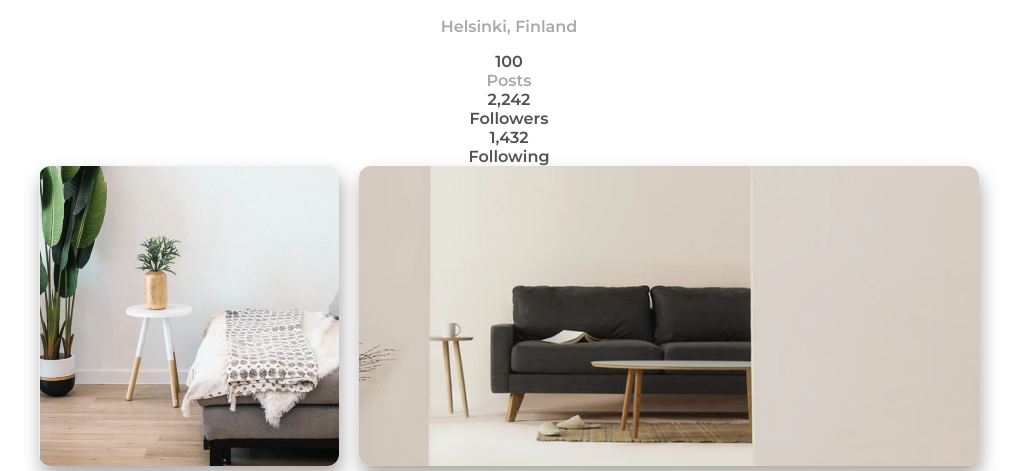
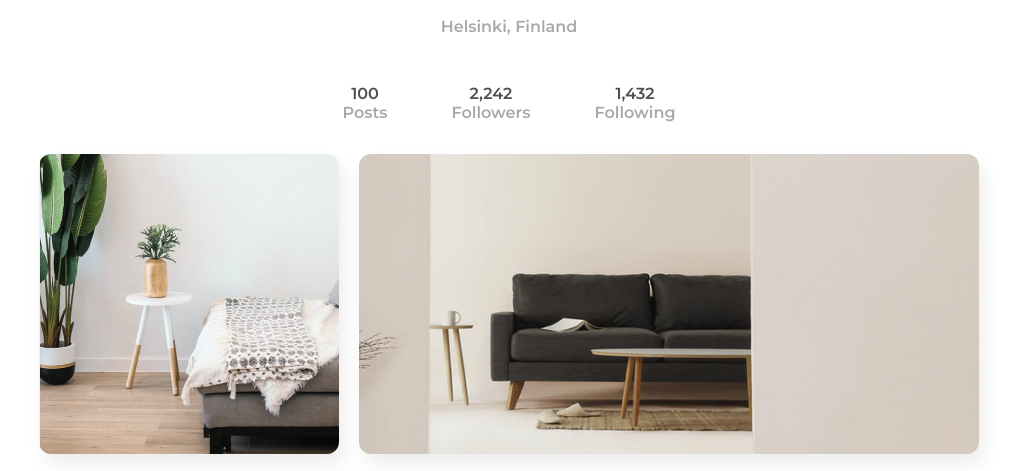
Before and after one commit to MarianaGT/responsive-gallery, a plain HTML site: page index.html in a window 1280 px wide. Shown: the part 250-721 px from the top of the page, without its empty margins (131-1152 px from the left). Drawn offline with Linux system fonts and the light colour scheme.

Commit message:
shadow-box softened

```diff
--- a/index.html
+++ b/index.html
@@ -12,17 +12,19 @@
     <img class="avatar" src="images/profilePhoto.png" alt="">
     <h2>Rodney Cotton</h2>
     <p class="gray">Helsinki, Finland</p>
+    <div class="flex">
       <div class="info-box">
         <span>100</span>
         <span class="gray">Posts</span>
       </div>
       <div class="info-box">
         <span>2,242</span>
-      <span>Followers</span>
+        <span class="gray">Followers</span>
       </div>
       <div class="info-box">
         <span>1,432</span>
-      <span>Following</span>
+        <span class="gray">Following</span>
+      </div>
     </div>
   </header>
   <section class="grid-container">
--- a/styles.css
+++ b/styles.css
@@ -29,12 +29,13 @@ h2, p {
 .info-box {
   display: flex;
   flex-direction: column;
-  justify-content: center;
   align-items: center;
+  margin: 2em;
 }
 
 .flex {
   display: flex;
+  justify-content: center;
 }
 
 .grid-container {
@@ -49,7 +50,7 @@ h2, p {
   border-radius: 12px;
   height: 100%;
   width: 100%;
-  box-shadow: 2px 10px 18px var(--secondary-color);
+  box-shadow: 5px 10px 18px #ededed;
 }
 
 .image-1 {
```
Lines whose indentation alone changed are shown as unchanged.
